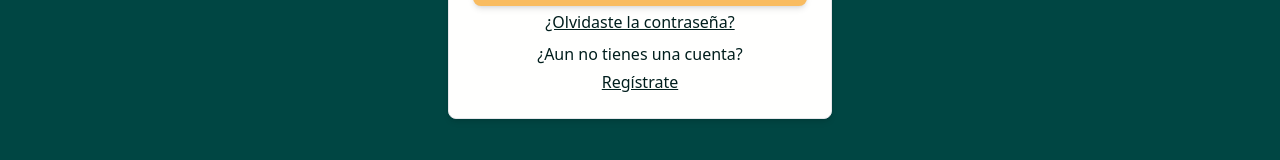
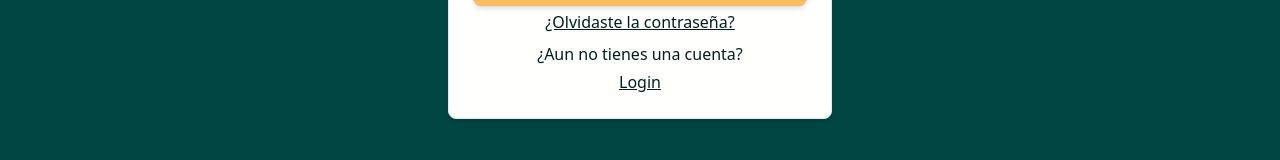
Before and after one commit to siprem10/grupo-03-undefined-FRONTEND, a React (Vite) app: page /register in a window 1280 px wide. Shown: the part 542-702 px from the top of the page. Built offline with nearby package versions, Linux system fonts and the light colour scheme.

Commit message:
fix(bad redirect Register)

```diff
--- a/src/Components/Register/Register.jsx
+++ b/src/Components/Register/Register.jsx
@@ -119,9 +119,9 @@ export default function Login() {
                 ¿Aun no tienes una cuenta?
               </p>
               <Link
-                to="/register"
+                to="/login"
                 className="flex justify-center underline text-black dark:text-white">
-                Regístrate
+                Login
               </Link>
             </div>
           </form>
```
